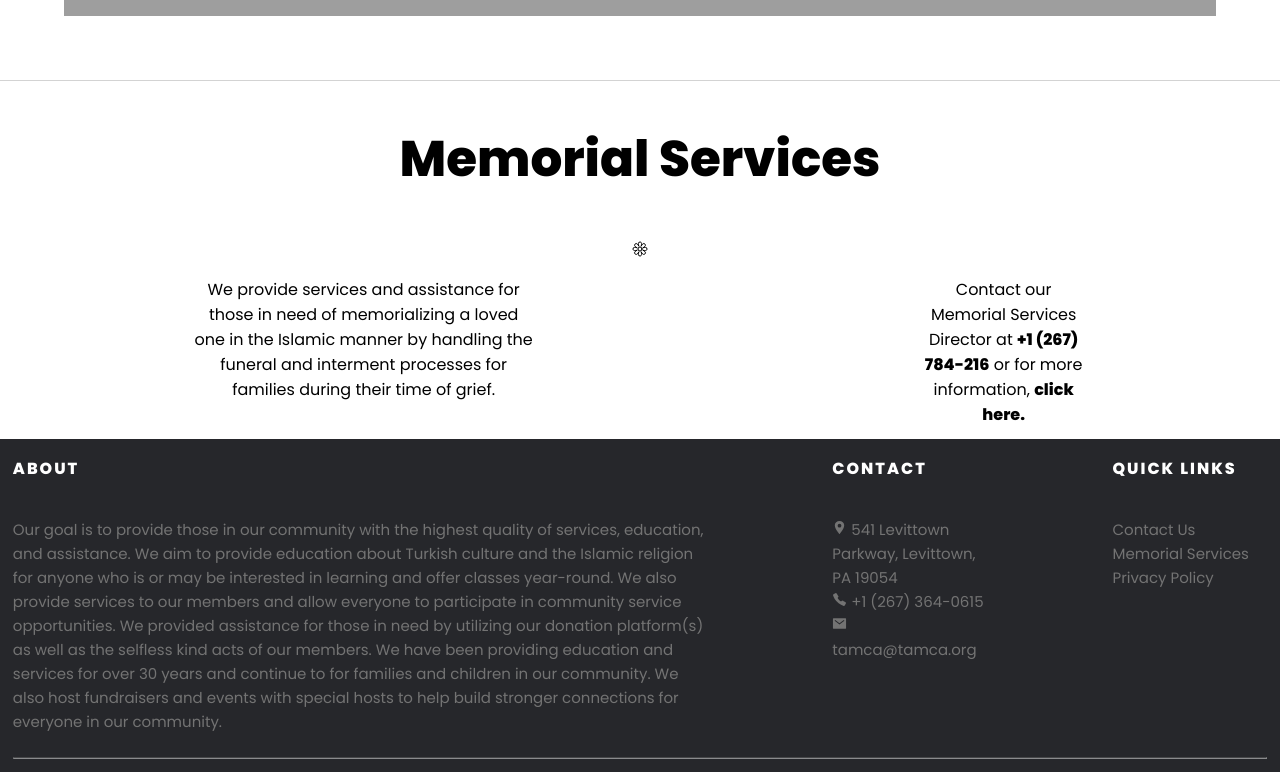
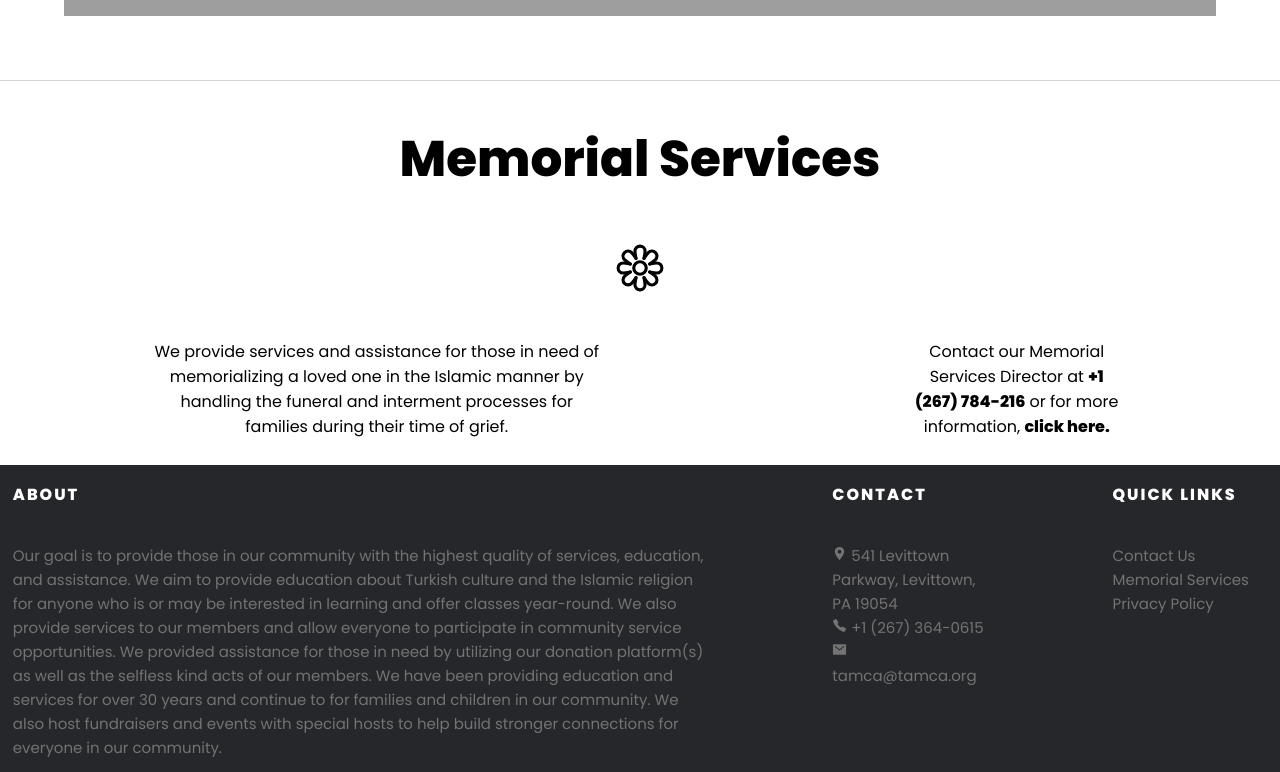
Before and after one commit to serdartamca/TAMCA-Website, a website: page public/index.html in a window 1280 px wide. Shown: the part 1360-2132 px from the top of the page. Drawn offline with nearby package versions, Linux system fonts and the light colour scheme; no server answers; grey boxes are pictures that could not be loaded.

Commit message:
small changes to styling

```diff
--- a/public/css/index.css
+++ b/public/css/index.css
@@ -45,6 +45,7 @@
   }
   .memorial-services-header {
     text-align: center;
+    font-size: 50px;
   }
   .memorialServicesHeader,
   .memorialContact,
@@ -57,10 +58,10 @@
     text-align: center;
   }
   .memorial-column {
-    padding-top: 1%;
-    padding-bottom: 1%;
-    padding-left: 15%;
-    padding-right: 15%;
+    padding-top: 2%;
+    padding-bottom: 2%;
+    padding-left: 12%;
+    padding-right: 12%;
   }
 
   /* Tablet styles (e.g., screens between 768px and 1024px wide) */
```
